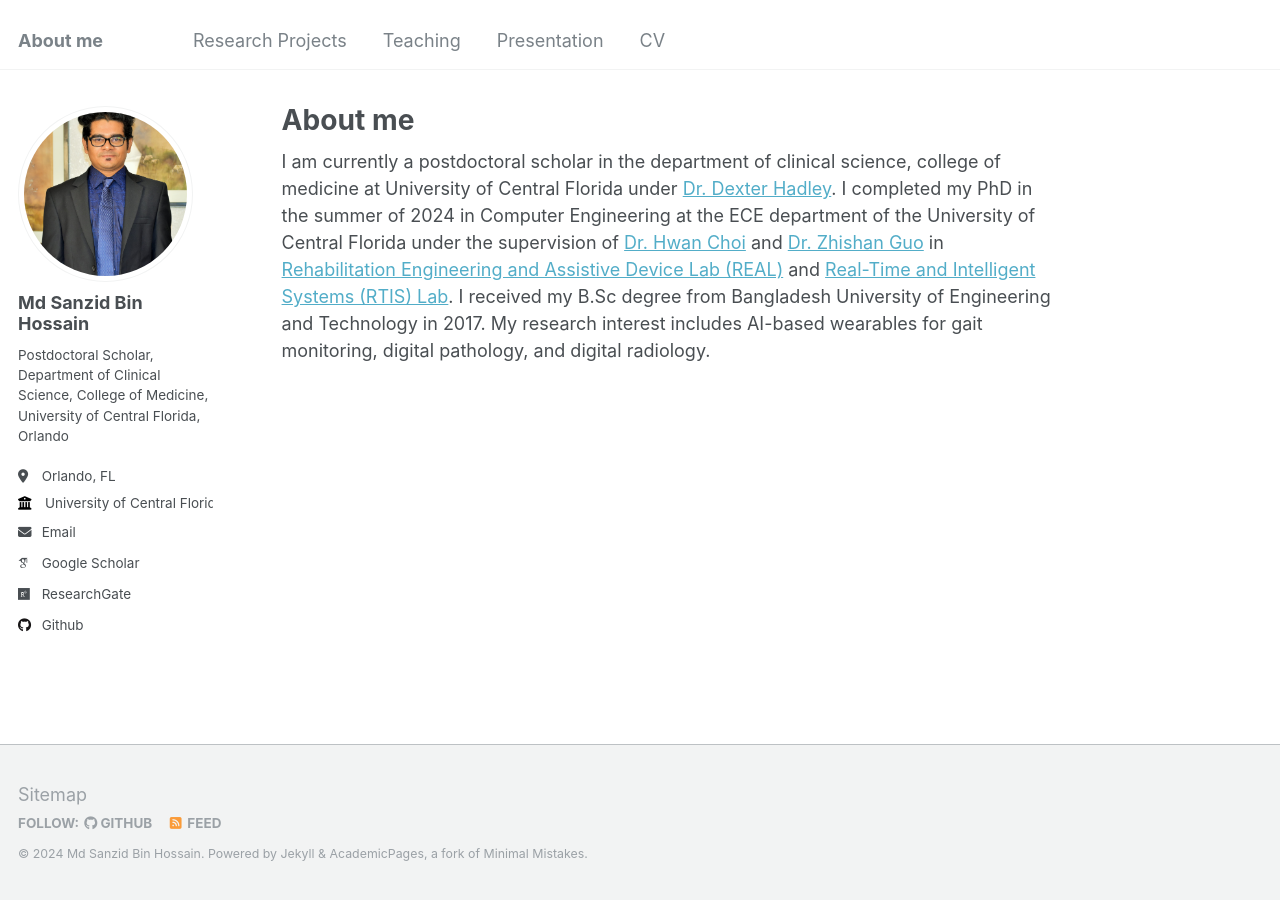
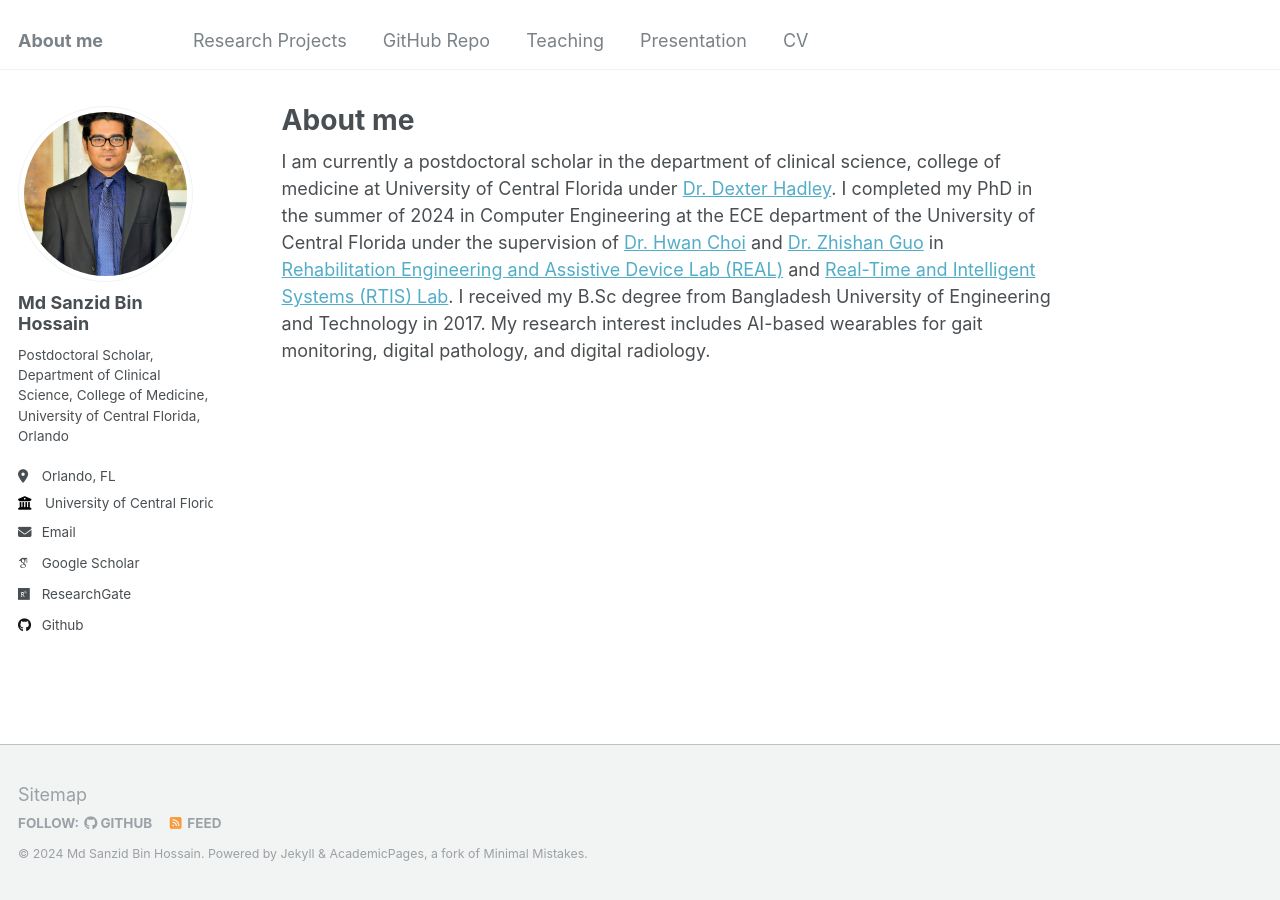
Before and after one commit to Md-Sanzid-Bin-Hossain/Md-Sanzid-Bin-Hossain, a Jekyll site: the page built from _pages/about.md, in a window 1280 px wide. Built offline with Jekyll 4.4.1, drawn with Linux system fonts in a browser that asks for light colours; some web fonts are replaced.

Commit message:
Update navigation.yml

```diff
--- a/_data/navigation.yml
+++ b/_data/navigation.yml
@@ -3,6 +3,9 @@
 main:
   - title: "Research Projects"
     url: /projects/
+
+  - title: "GitHub Repo"
+    url: /github/
 
   - title: "Teaching"
     url: /teaching/
```
